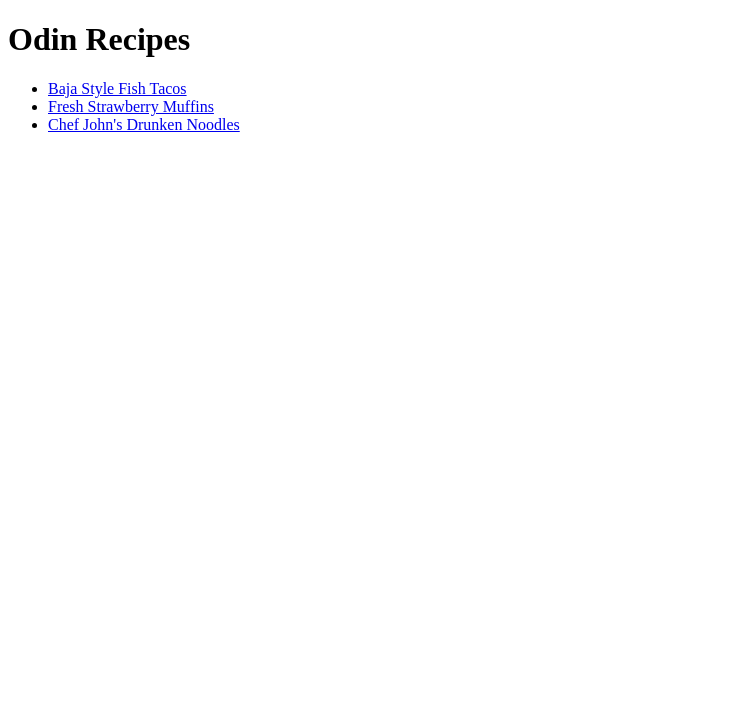
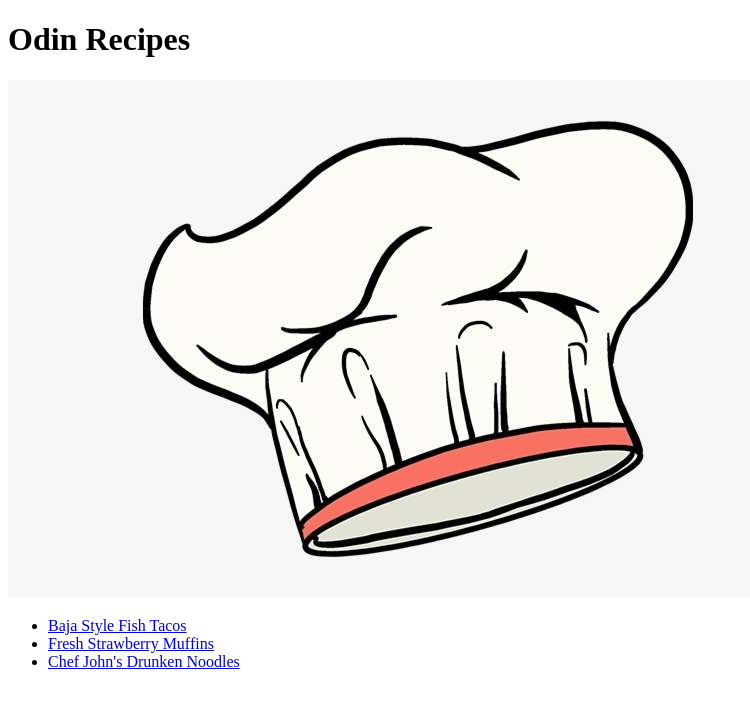
Before and after one commit to knysc/odin-recipes, a plain HTML site: page index.html in a window 1280 px wide. Shown: the whole page, without its empty margins (0-750 px from the left). Drawn offline with Linux system fonts and the light colour scheme.

Commit message:
Add image to home page

```diff
--- a/index.html
+++ b/index.html
@@ -6,6 +6,7 @@
     </head>
     <body>
         <h1>Odin Recipes</h1>
+        <img src="img/chef.jpeg" alt="a chef's white hat">
         <ul>
         <li><a href="recipes/fishtacos.html">Baja Style Fish Tacos</a></li>
         <li><a href="recipes/strawberrymuffins.html">Fresh Strawberry Muffins</a></li>
```
Also changed, not shown: img/chef.jpeg (added).
